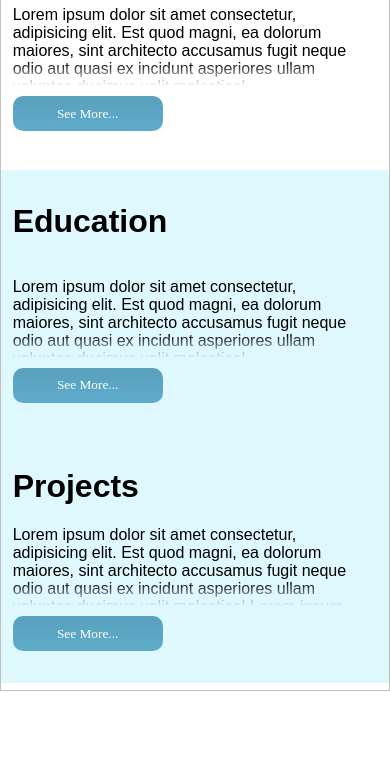
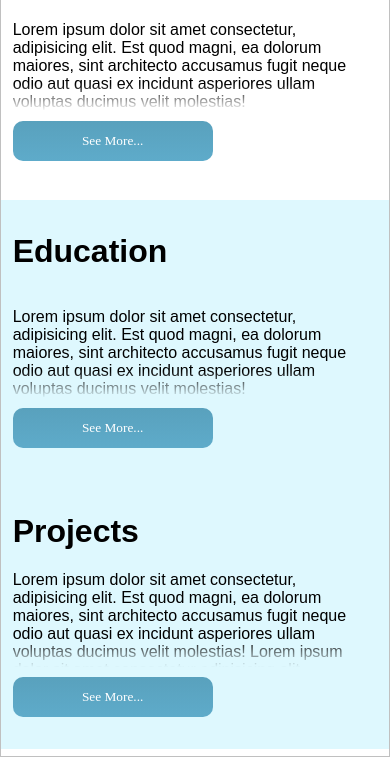
Before and after one commit to dylankohn/customportfolio, a plain HTML site: page index.html in a window 390 px wide. Shown: the part 768-1525 px from the top of the page. Before the commit the page ends 1459 px from the top, so only its background shows below. Drawn offline with Linux system fonts and the light colour scheme.

Commit message:
fixed width

```diff
--- a/portfolio.css
+++ b/portfolio.css
@@ -282,14 +282,7 @@ img {
 /* Additional Styles */
 @media (max-width: 480px) {
     /* For extra-small screens (e.g., small mobile phones) */
-    .see-more-btn {
-        width: 150px; /* Smaller button width */
-        height: 35px; /* Adjusted height */
-    }
 
-    .modulesParagraph {
-        max-height: 5em; /* Smaller collapsed height */
-    }
 
     .header {
         padding: 1rem;
@@ -309,7 +302,7 @@ img {
 
     .intro, .featproj {
         position: relative;  /* Set to relative to follow normal flow */
-        width: 10%; /* Full width minus a bit of margin */
+        width: 90vw; /* Full width minus a bit of margin */
         left: 0; /* Remove any left/right positioning */
         margin-bottom: 2%;
     }
```
